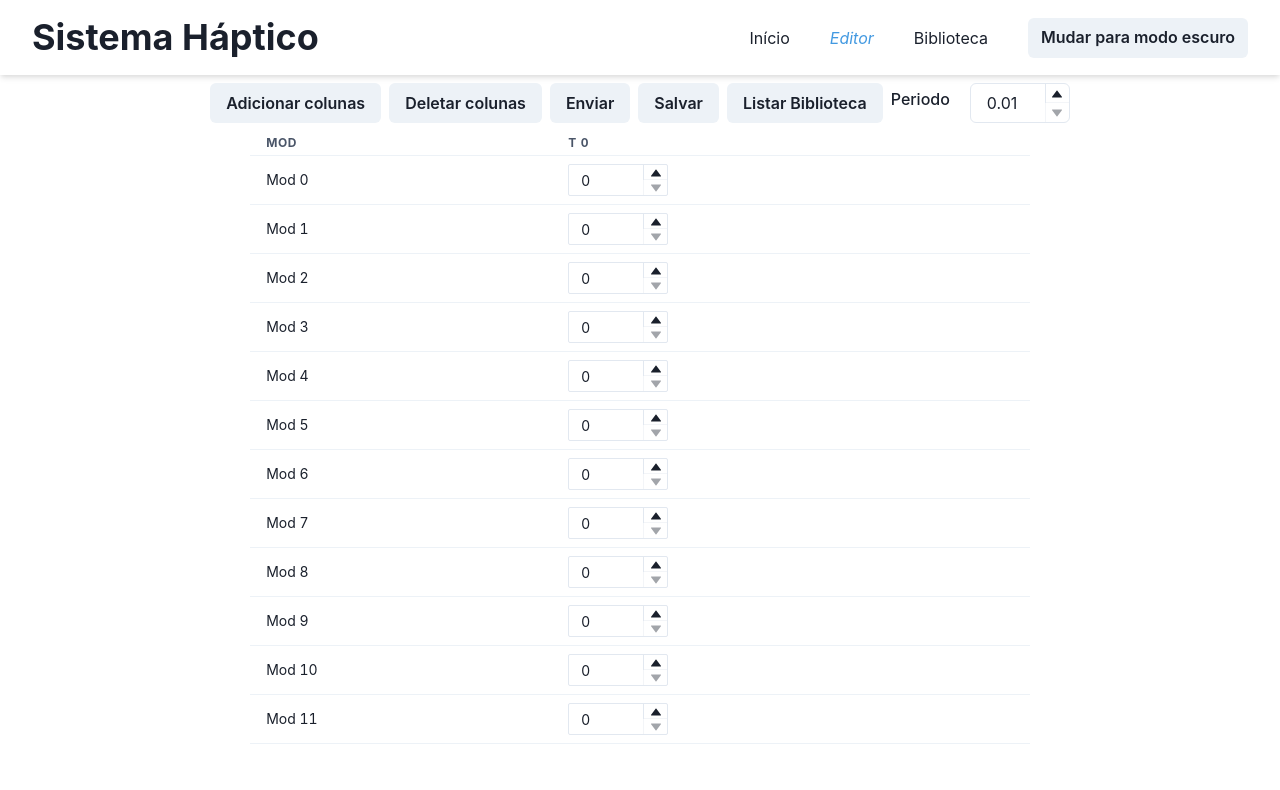
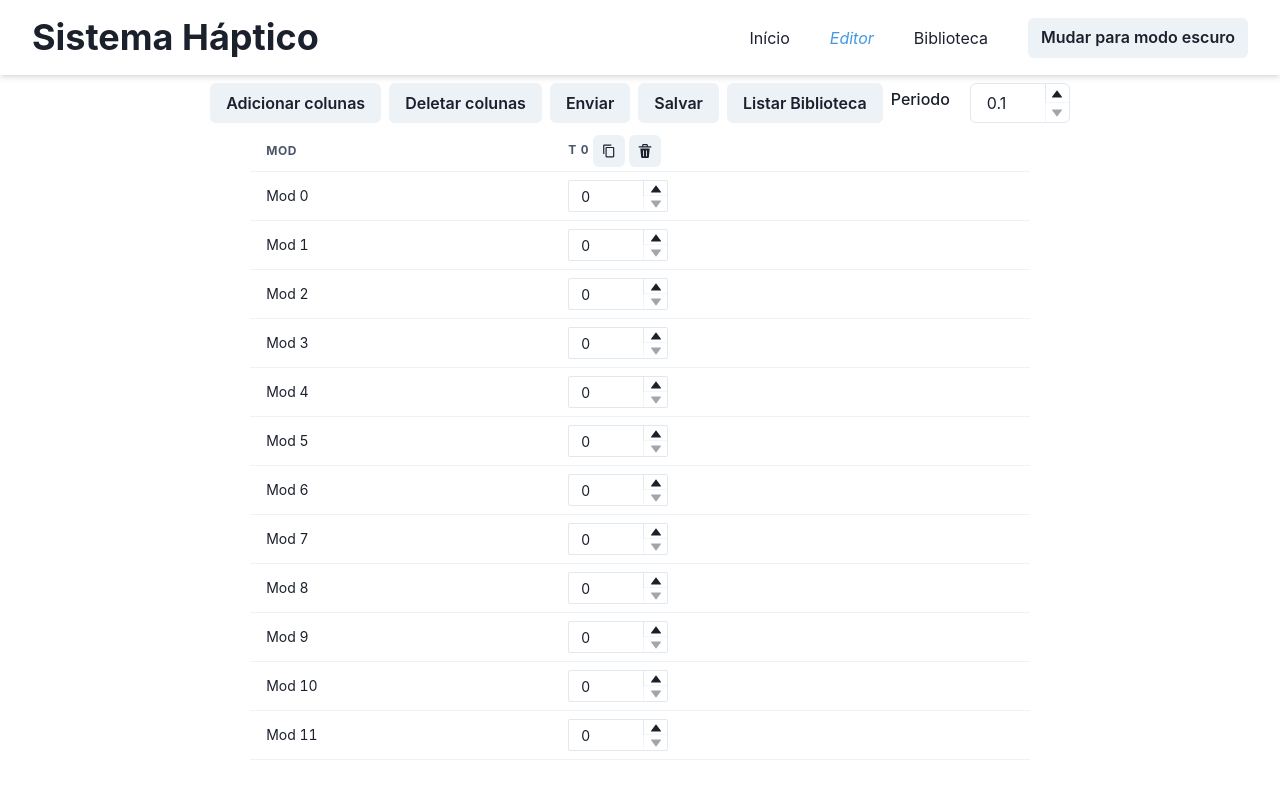
Before and after one commit to emmenezes/hapticsys-interface, a React (Create React App) app: page /editor in a window 1280 px wide. Both pictures are taken after a click on the button "Adicionar colunas". Shown: the top 790 px of the page. Built offline with nearby package versions, Linux system fonts and the light colour scheme.

Commit message:
feat: adicionar função de duplicar e deletar coluna, corrige valor das cédulas

```diff
--- a/src/pages/Editor.jsx
+++ b/src/pages/Editor.jsx
@@ -16,7 +16,9 @@ import {
   Table,
   Td,
   FormLabel,
+  IconButton,
 } from '@chakra-ui/react';
+import { CopyIcon, DeleteIcon } from '@chakra-ui/icons';
 
 import { SaveInputModal } from '../components/SaveInputModal';
 import { Header } from '../components/Header';
@@ -41,10 +43,26 @@ function Editor() {
     setLines(updatedLines);
   }
 
+  function duplicateColumn(id) {
+    const updatedLines = lines.map((line) => {
+      return [...line, line[id]];
+    });
+    setLines(updatedLines);
+  }
+
   function deleteColumns() {
     const updatedLines = lines.map((line) => {
       let updatedLine = [...line];
       updatedLine.pop();
+      return updatedLine;
+    });
+    setLines(updatedLines);
+  }
+
+  function deleteColumn(id) {
+    const updatedLines = lines.map((line) => {
+      let updatedLine = [...line];
+      updatedLine.splice(id, 1);
       return updatedLine;
     });
     setLines(updatedLines);
@@ -94,8 +112,9 @@ function Editor() {
           <FormLabel>Periodo</FormLabel>
           <NumberInput
             w="100px"
-            min={0.01}
-            defaultValue={0.01}
+            min={0.1}
+            step={0.1}
+            defaultValue={0.1}
             onChange={setPeriod}
           >
             <NumberInputField />
@@ -111,7 +130,21 @@ function Editor() {
               <Tr>
                 <Th>Mod</Th>
                 {lines[0].map((_, index) => (
-                  <Th>T {index}</Th>
+                  <Th>
+                    T {index}{'   '}
+                    <IconButton
+                      aria-label="Duplicar coluna"
+                      onClick={() => duplicateColumn(index)}
+                      icon={<CopyIcon />}
+                      size='sm'
+                    />{'   '}
+                    <IconButton
+                      aria-label="Deletar coluna"
+                      onClick={() => deleteColumn(index)}
+                      icon={<DeleteIcon />}
+                      size='sm'
+                    />
+                  </Th>
                 ))}
               </Tr>
             </Thead>
@@ -123,9 +156,9 @@ function Editor() {
                     <Td>
                       <NumberInput
                         w="100px"
-                        max={11}
+                        max={7}
                         min={0}
-                        defaultValue={value}
+                        value={value}
                         onChange={(newValue) =>
                           updateModule(indexLine, indexColumn, newValue)
                         }
```
